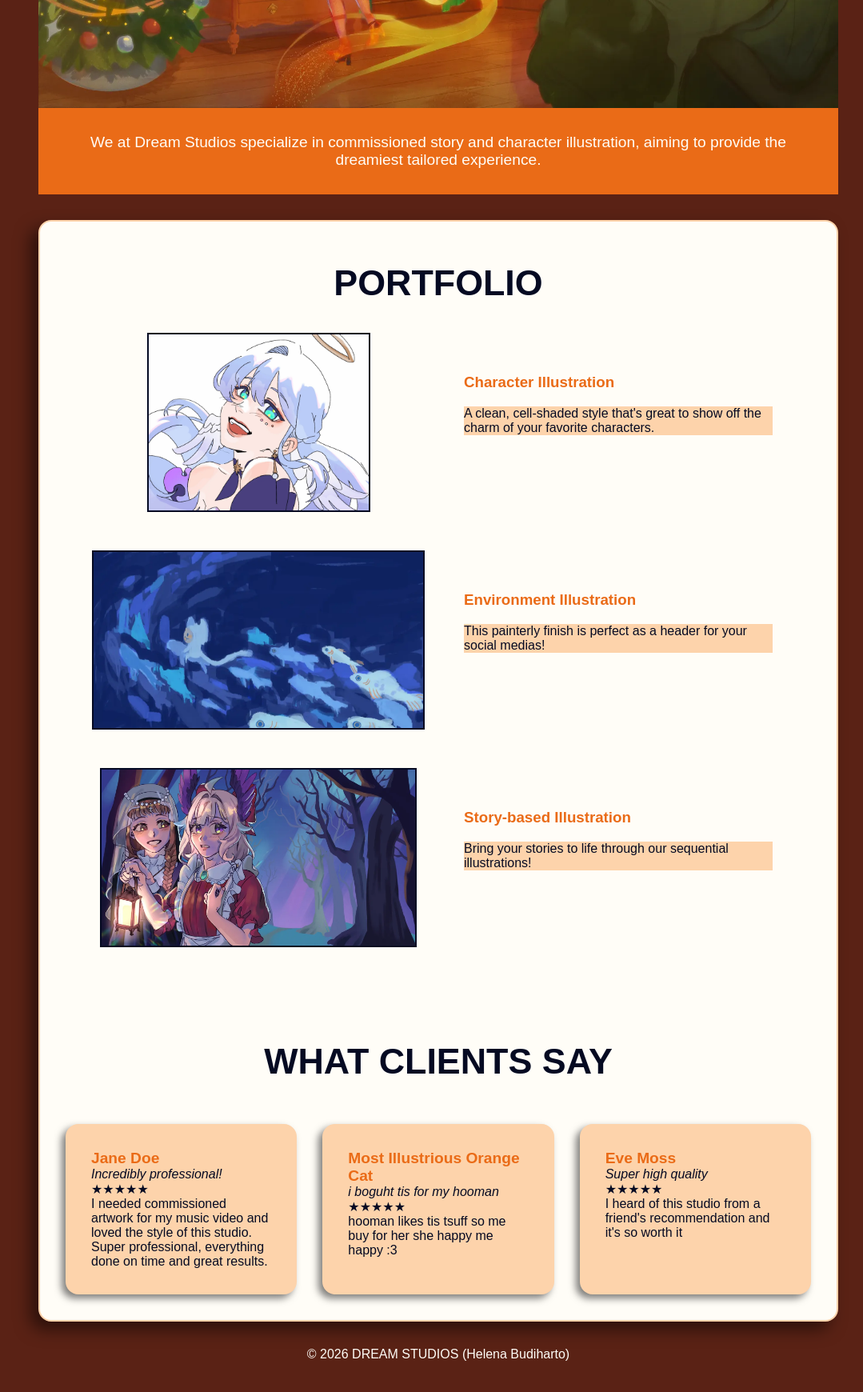
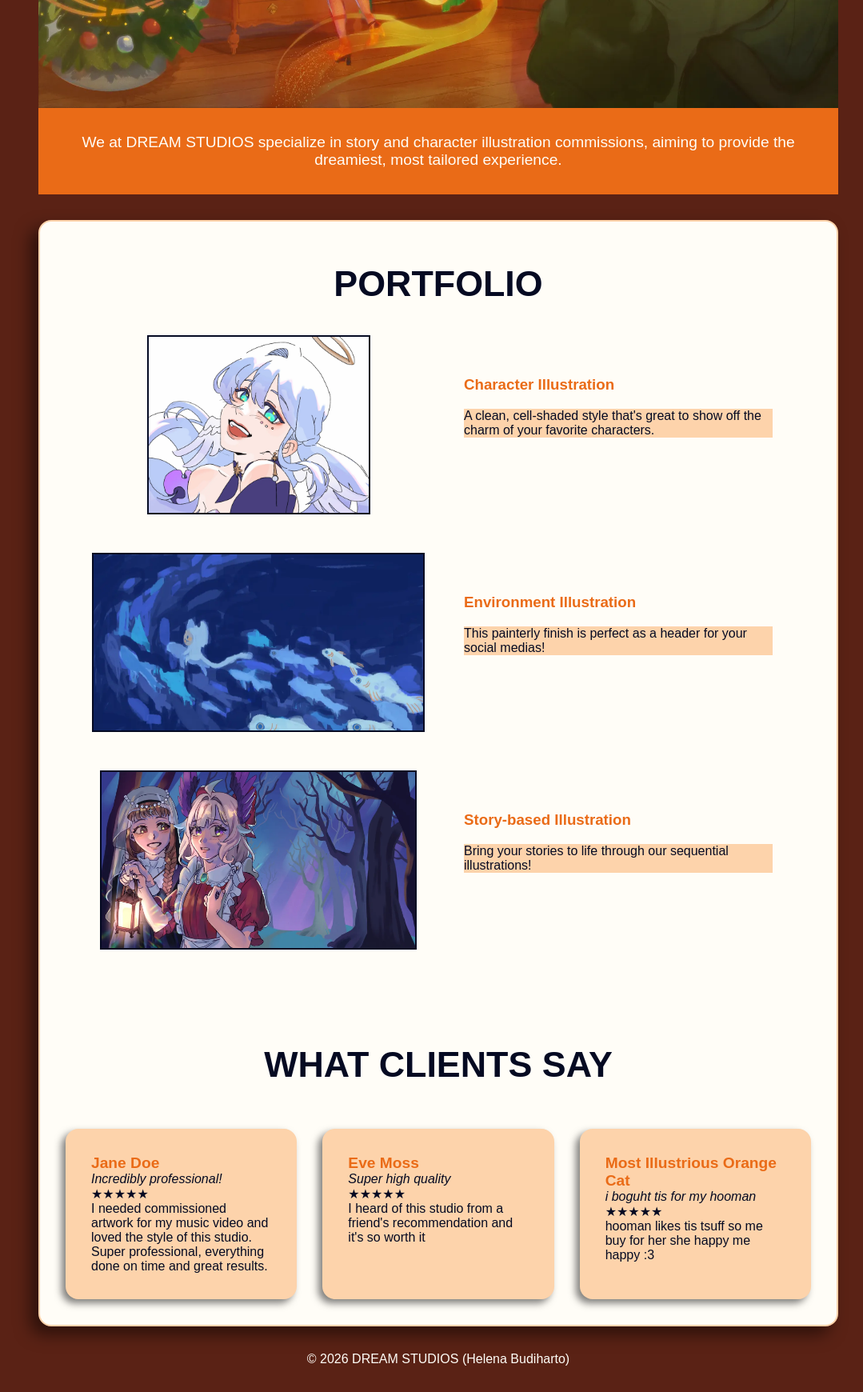
Before and after one commit to rvcc-grid/fa26-midterm-VTeaLatte, a plain HTML site: page index.html in a window 1280 px wide. Shown: the part 460-2200 px from the top of the page at 80% size, without its empty margins (92-1171 px from the left). Drawn offline with Linux system fonts and the light colour scheme; a web font is replaced by a local one.

Commit message:
final touches

```diff
--- a/css/style.css
+++ b/css/style.css
@@ -14,6 +14,7 @@ h1 {
     text-align:center;
     margin: .5em;
     color: #FFFDF7;
+    line-height: 1;
 }
 
 h2 {
@@ -21,10 +22,12 @@ h2 {
     text-transform: uppercase;
     text-align: center;
     font-size: 200%;
+    line-height: 1.2;
 }
 
 h3, h4, h5, h6 {
     font-family:"aktiv-grotesk-extended", sans-serif;
+    line-height: 1.2;
 }
 
 /* Main Box */
--- a/index.html
+++ b/index.html
@@ -15,7 +15,7 @@
     <section id="hero">
         <h1>Dream Studios</h1>
         <img src="img/hero-image.webp" alt="Recent 'client' illustration">
-        <div>We at Dream Studios specialize in commissioned story and character illustration, aiming to provide the dreamiest tailored experience.</div>
+        <div>We at DREAM STUDIOS specialize in story and character illustration commissions, aiming to provide the dreamiest, most tailored experience.</div>
     </section>
 </header>
 
@@ -63,16 +63,16 @@
             <div class="content">I needed commissioned artwork for my music video and loved the style of this studio. Super professional, everything done on time and great results.</div>
         </div>
         <div class="review">
+            <div class="name">Eve Moss</div>
+            <div class="title">Super high quality</div>
+            <div class="rating">&starf;&starf;&starf;&starf;&starf;</div>
+            <div class="content">I heard of this studio from a friend's recommendation and it's so worth it</div>
+        </div>
+        <div class="review">
             <div class="name">Most Illustrious Orange Cat</div>
             <div class="title">i boguht tis for my hooman</div>
             <div class="rating">&starf;&starf;&starf;&starf;&starf;</div>
             <div class="content">hooman likes tis tsuff so me buy for her she happy me happy :3</div>
-        </div>
-        <div class="review">
-            <div class="name">Eve Moss</div>
-            <div class="title">Super high quality</div>
-            <div class="rating">&starf;&starf;&starf;&starf;&starf;</div>
-            <div class="content">I heard of this studio from a friend's recommendation and it's so worth it</div>
         </div>
     </section>
 
```
